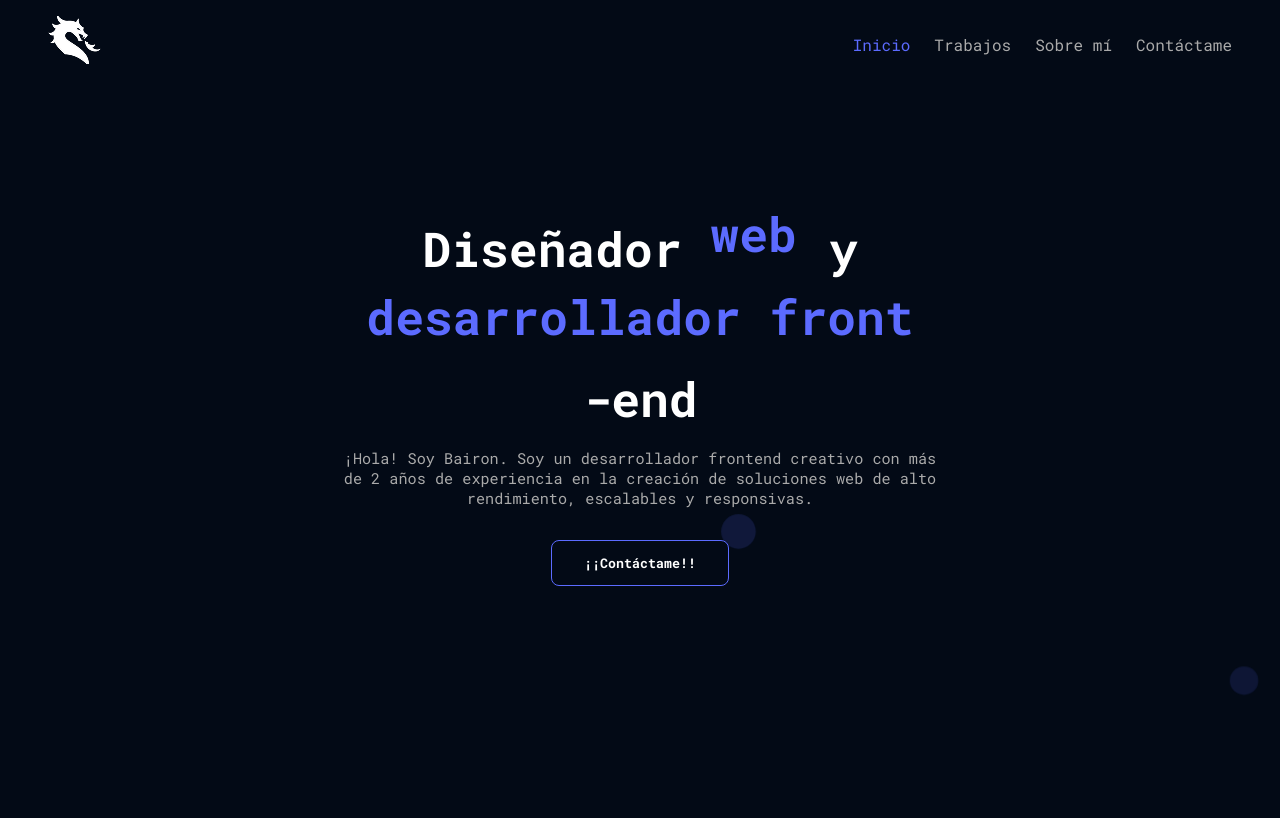
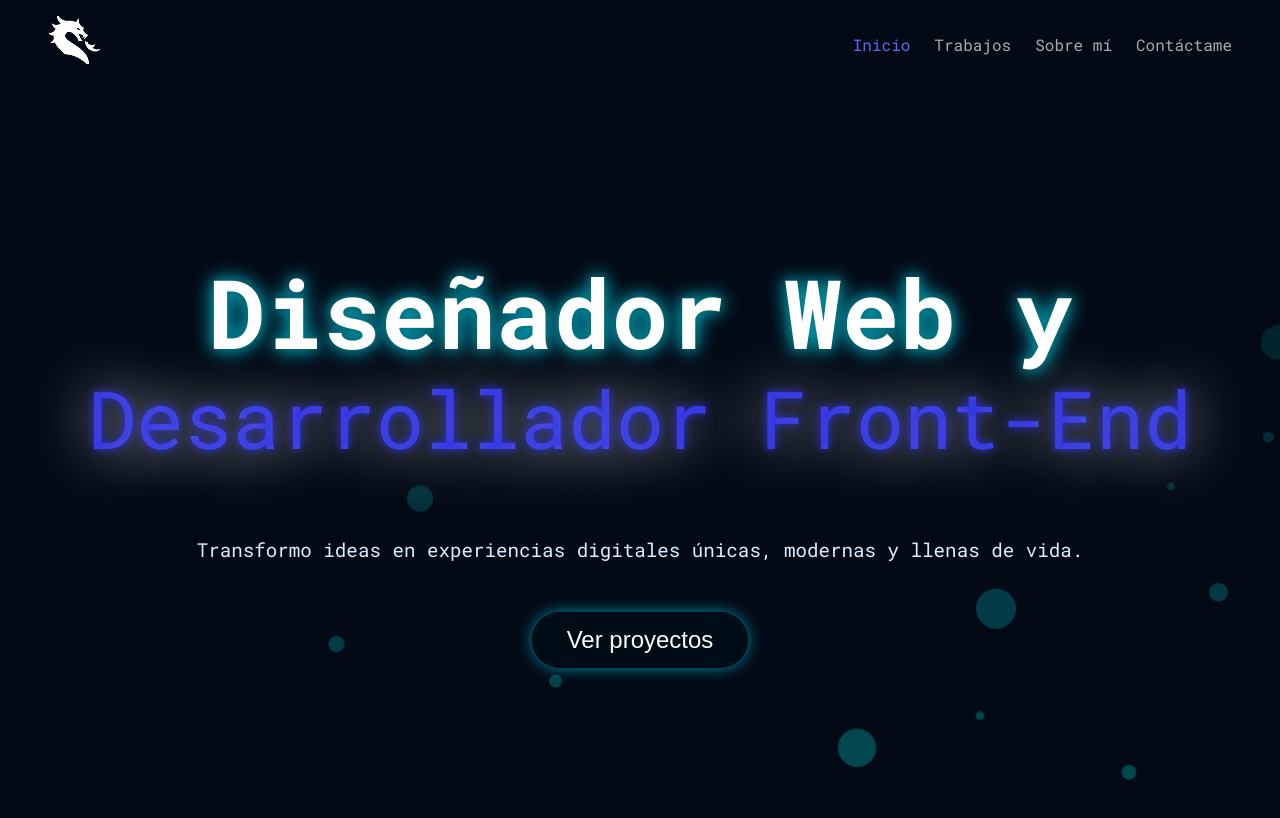
Before and after one commit to barbox11/portafolio, a Vue app in the folder portafolios/: page / in a window 1280 px wide. Built offline with nearby package versions, Linux system fonts and the light colour scheme.

Commit message:
se organizaron todos los css en su respectiva carpeta assets y se eliminaron los css que no se estaban usando se modifcaron las animaciones y el texto

```diff
--- /dev/null
+++ b/portafolios/src/assets/header.css
@@ -0,0 +1,28 @@
+.header {
+    display: flex;
+    justify-content: space-between;
+    align-items: center;
+    padding: 1rem 3rem;
+    color: white;
+    }
+
+    .logo {
+    font-size: 1.8rem;
+    }
+
+    nav ul {
+    display: flex;
+    list-style: none;
+    gap: 1.5rem;
+    }
+
+    nav a {
+    text-decoration: none;
+    color: #aaa;
+    transition: 0.3s;
+    }
+
+    nav a:hover,
+    nav a.active {
+    color: #5c6bff;
+    }
--- /dev/null
+++ b/portafolios/src/assets/hero.css
@@ -0,0 +1,150 @@
+/* Fondo general */
+    .hero {
+    position: relative;
+    display: flex;
+    justify-content: center;
+    align-items: center;
+    height: 100vh;
+    overflow: hidden;
+    color: white;
+    text-align: center;
+    color: #000D16;
+    background-size: 400% 400%;
+    animation: gradientShift 10s ease-in-out infinite;
+    min-height: 90vh;
+    margin-top: -70px;
+    }
+
+    /* Fondo animado (burbujas/gotas) */
+    .bubbles {
+    position: absolute;
+    top: 0;
+    left: 0;
+    width: 100%;
+    height: 100%;
+    overflow: hidden;
+    z-index: 1;
+    }
+
+    .bubbles span {
+    position: absolute;
+    bottom: -100px;
+    background: rgba(0, 255, 255, 0.3);
+    border-radius: 50%;
+    animation: bubbleRise linear infinite;
+    }
+
+    @keyframes bubbleRise {
+    0% {
+        transform: translateY(0) scale(1);
+        opacity: 1;
+    }
+    100% {
+        transform: translateY(-110vh) scale(0.5);
+        opacity: 0;
+    }
+    }
+
+    /* Contenido */
+    .hero-content {
+    position: relative;
+    z-index: 2;
+    animation: fadeIn 1s ease-in-out;
+    max-width: 1200px;
+    padding: 0 20px;
+    width: 90%;
+    }
+
+    .from-left {
+    opacity: 0;
+    transform: translateX(-100%);
+    animation: slideInLeft 1.5s ease-out forwards;
+    }
+
+    .from-right {
+    opacity: 0;
+    transform: translateX(100%);
+    animation: slideInRight 1.5s ease-out forwards;
+    animation-delay: 0.3s;
+    }
+
+    /* Estilos del texto */
+    .neon-text {
+    font-size: 6rem;
+    font-weight: 600;
+    color: #ffffff;
+    text-shadow: 0 0 10px #016a75, 0 0 20px #00e5ff;
+    margin-bottom: 0;
+    }
+
+    .gradient-text {
+    font-size: 5rem;
+    font-weight: 500;
+    background: #2F32E2;
+    background-clip: text;
+    -webkit-background-clip: text;
+    color: transparent;
+    text-shadow: 0 0 10px #2F32E2, 0 0 60px #ffffff;
+    margin-top: -10px;
+    }
+
+    .hero-content p {
+    margin-top: 15px;
+    font-size: 1.2rem;
+    color: #d6f1ff;
+    }
+
+    /* Botón */
+    .hero-btn {
+    margin-top: 30px;
+    padding: 14px 35px;
+    background: linear-gradient(90deg, #000D16, #000D16);
+    color: white;
+    font-size: 1.5rem;
+    border: none;
+    border-radius: 50px;
+    cursor: pointer;
+    box-shadow: 0 0 15px rgba(0, 229, 255, 0.6);
+    transition: all 0.3s ease;
+    }
+
+    .hero-btn:hover {
+    transform: scale(1.1);
+    box-shadow: 0 0 25px rgba(248, 169, 208, 0.637);
+    }
+
+    /* Animaciones */
+    @keyframes fadeIn {
+    from {
+        opacity: 0;
+    }
+    to {
+        opacity: 1;
+    }
+    }
+
+    @keyframes slideInLeft {
+    to {
+        transform: translateX(0);
+        opacity: 1;
+    }
+    }
+
+    @keyframes slideInRight {
+    to {
+        transform: translateX(0);
+        opacity: 1;
+    }
+    }
+
+    @keyframes gradientShift {
+    0% {
+        background-position: 0% 50%;
+    }
+    50% {
+        background-position: 100% 50%;
+    }
+    100% {
+        background-position: 0% 50%;
+    }
+    }
--- a/portafolios/src/components/header.vue
+++ b/portafolios/src/components/header.vue
@@ -20,33 +20,6 @@
     })
     </script>
 
-    <style scoped>
-    .header {
-    display: flex;
-    justify-content: space-between;
-    align-items: center;
-    padding: 1rem 3rem;
-    color: white;
-    }
+    <style src="../assets/header.css" scoped>
 
-    .logo {
-    font-size: 1.8rem;
-    }
-
-    nav ul {
-    display: flex;
-    list-style: none;
-    gap: 1.5rem;
-    }
-
-    nav a {
-    text-decoration: none;
-    color: #aaa;
-    transition: 0.3s;
-    }
-
-    nav a:hover,
-    nav a.active {
-    color: #5c6bff;
-    }
     </style>
--- a/portafolios/src/components/hero.vue
+++ b/portafolios/src/components/hero.vue
@@ -1,189 +1,50 @@
-        <template>
-    <main class="hero">
-        <div class="content">
-        <transition name="fade-slide" appear>
-            <h1 v-if="show">
-            Diseñador <span class="blue typing">web</span> y<br />
-            <span class="blue typing-delay">desarrollador front</span>-end
-            </h1>
-        </transition>
 
-        <transition name="fade" appear>
-            <p v-if="showText">
-            ¡Hola! Soy Bairon. Soy un desarrollador frontend creativo con más de
-            2 años de experiencia en la creación de soluciones web de alto
-            rendimiento, escalables y responsivas.
-            </p>
-        </transition>
-
-        <transition name="fade" appear>
-            <button v-if="showButton" @click="$emit('contact')" class="glow-btn">
-            ¡¡Contáctame!!
-            </button>
-        </transition>
+    <template>
+    <section class="hero">
+        <!-- Fondo animado de gotas -->
+        <div class="bubbles">
+        <span v-for="n in 15" :key="n" :style="randomPosition()"></span>
         </div>
 
-        <!-- Efectos visuales decorativos -->
-        <div class="floating-shapes">
-        <span v-for="n in 6" :key="n" class="shape" :style="randomShapeStyle(n)"></span>
+        <div class="hero-content">
+        <h1 class="from-left neon-text">{{ frontEnd }}</h1>
+        <h2 class="from-right gradient-text">{{ designer }}</h2>
+        <p>
+            Transformo ideas en experiencias digitales únicas, modernas y llenas de vida.
+        </p>
+        <button class="hero-btn">Ver proyectos</button>
         </div>
-    </main>
+    </section>
     </template>
 
-    <script setup>
-    import { ref, onMounted } from 'vue'
+    <script>
+    export default {
+    name: "Hero",
+    data() {
+        return {
+        frontEnd: "Diseñador Web y",
+        designer: "Desarrollador Front-End",
+        };
+    },
+    methods: {
+        // Genera posiciones aleatorias para las gotas
+        randomPosition() {
+        const size = Math.random() * 40 + 10; // tamaño entre 10 y 50 px
+        const left = Math.random() * 100; // posición horizontal
+        const delay = Math.random() * 5; // retraso aleatorio
+        const duration = Math.random() * 10 + 5; // duración variable
 
-    const show = ref(false)
-    const showText = ref(false)
-    const showButton = ref(false)
-
-    onMounted(() => {
-    setTimeout(() => (show.value = true), 300)
-    setTimeout(() => (showText.value = true), 1200)
-    setTimeout(() => (showButton.value = true), 2000)
-    })
-
-    const randomShapeStyle = (n) => {
-    const delay = n * 2
-    const left = Math.random() * 100
-    const size = Math.random() * 30 + 10
-    return {
-        left: `${left}%`,
-        animationDelay: `${delay}s`,
-        width: `${size}px`,
-        height: `${size}px`
-    }
-    }
+        return {
+            left: `${left}%`,
+            width: `${size}px`,
+            height: `${size}px`,
+            animationDelay: `${delay}s`,
+            animationDuration: `${duration}s`,
+        };
+        },
+    },
+    };
     </script>
 
-    <style scoped>
-    .hero {
-    position: relative;
-    text-align: center;
-    margin-top: 10vh;
-    overflow: hidden;
-    min-height: 70vh;
-    }
-
-    .content {
-    position: relative;
-    z-index: 2;
-    }
-
-    /* Animación de entrada */
-    .fade-slide-enter-active {
-    transition: all 4s ease;
-    }
-    .fade-slide-enter-from {
-    opacity: 0;
-    transform: translateY(40px);
-    }
-
-    .fade-enter-active {
-    transition: opacity 1.2s ease;
-    }
-    .fade-enter-from {
-    opacity: 0;
-    }
-
-    /* Tipografía */
-    .hero h1 {
-    font-size: 3rem;
-    font-weight: 700;
-    line-height: 1.4;
-    margin-bottom: 1rem;
-    }
-
-    .blue {
-    color: #5c6bff;
-    }
-
-    /* Animación tipo "typing" */
-    .typing {
-    border-right: 3px solid #5c6bff;
-    white-space: nowrap;
-    overflow: hidden;
-    display: inline-block;
-    animation: typing 1.5s steps(10, end), blink 0.7s step-end infinite alternate;
-    }
-
-    .typing-delay {
-    border-right: 3px solid #5c6bff;
-    display: inline-block;
-    overflow: hidden;
-    white-space: nowrap;
-    animation: typing 2.5s steps(25, end) 1.5s forwards, blink 0.7s step-end infinite alternate 1.5s;
-    }
-
-    @keyframes typing {
-    from { width: 0; }
-    to { width: 100%; }
-    }
-
-    @keyframes blink {
-    50% { border-color: transparent; }
-    }
-
-    /* Párrafo */
-    .hero p {
-    max-width: 600px;
-    margin: 1rem auto;
-    font-size: 0.95rem;
-    color: #aaa;
-    }
-
-    /* Botón animado */
-    .glow-btn {
-    margin-top: 1rem;
-    padding: 0.8rem 2rem;
-    background: transparent;
-    border: 1px solid #5c6bff;
-    color: white;
-    font-family: inherit;
-    font-weight: 600;
-    cursor: pointer;
-    transition: 0.3s;
-    border-radius: 8px;
-    position: relative;
-    overflow: hidden;
-    box-shadow: 0 0 10px transparent;
-    }
-
-    .glow-btn:hover {
-    background: #5c6bff;
-    box-shadow: 0 0 20px #5c6bff;
-    }
-
-    /* Figuras flotantes */
-    .floating-shapes {
-    position: absolute;
-    top: 0;
-    left: 0;
-    width: 100%;
-    height: 100%;
-    overflow: hidden;
-    z-index: 1;
-    }
-
-    .shape {
-    position: absolute;
-    bottom: -40px;
-    background: rgba(92, 107, 255, 0.2);
-    border-radius: 50%;
-    animation: floatUp 12s linear infinite;
-    }
-
-    @keyframes floatUp {
-    0% {
-        transform: translateY(0) scale(1);
-        opacity: 0.6;
-    }
-    50% {
-        opacity: 1;
-    }
-    100% {
-        transform: translateY(-110vh) scale(1.2);
-        opacity: 0;
-    }
-    }
+    <style src="../assets/hero.css" scoped>
     </style>
--- a/portafolios/src/main.js
+++ b/portafolios/src/main.js
@@ -1,5 +1,3 @@
-import './assets/main.css'
-
 import { createApp } from 'vue'
 import App from './App.vue'
 
```
Also changed, not shown: portafolios/src/assets/base.css (deleted), portafolios/src/assets/main.css (deleted).
